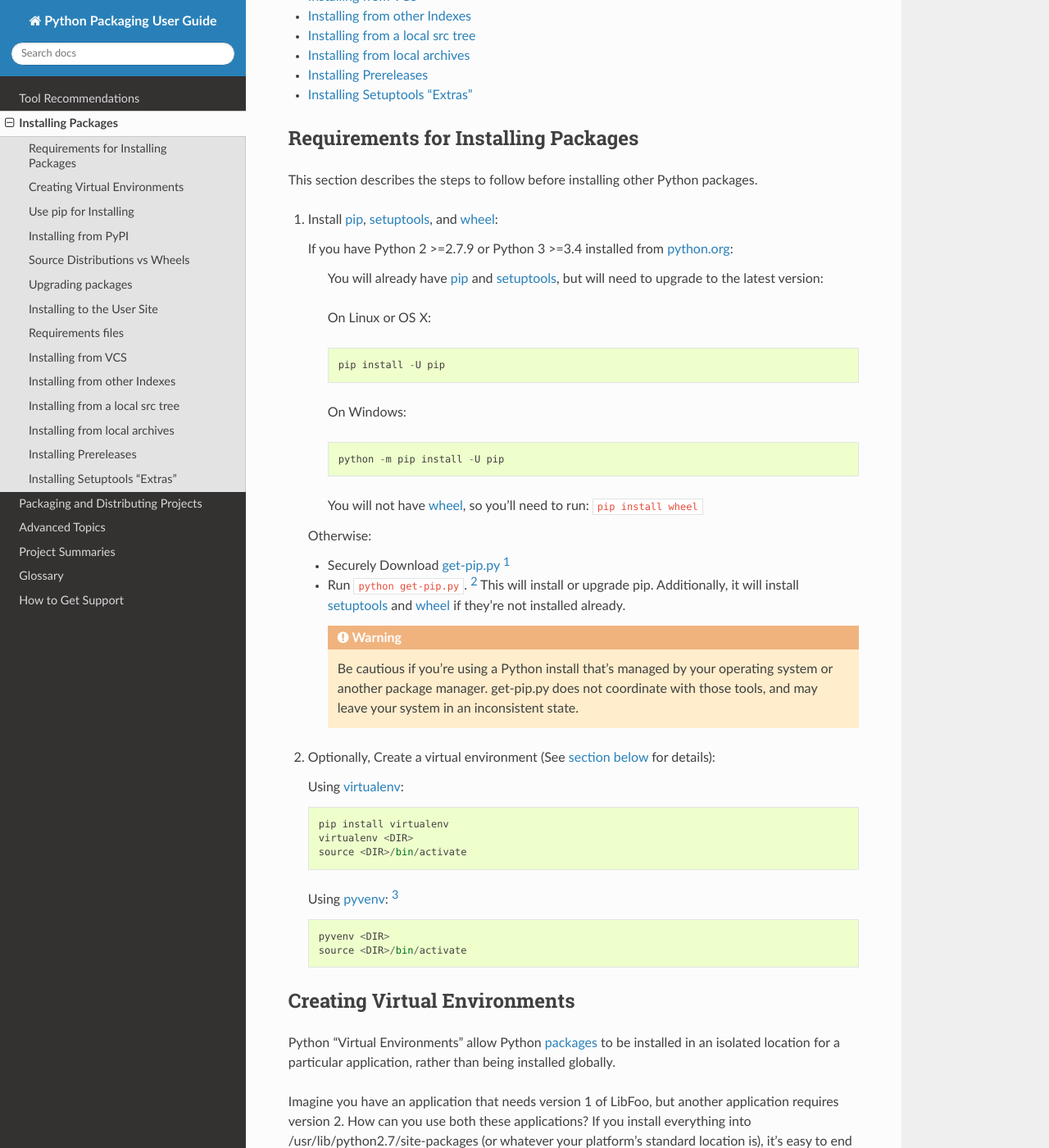
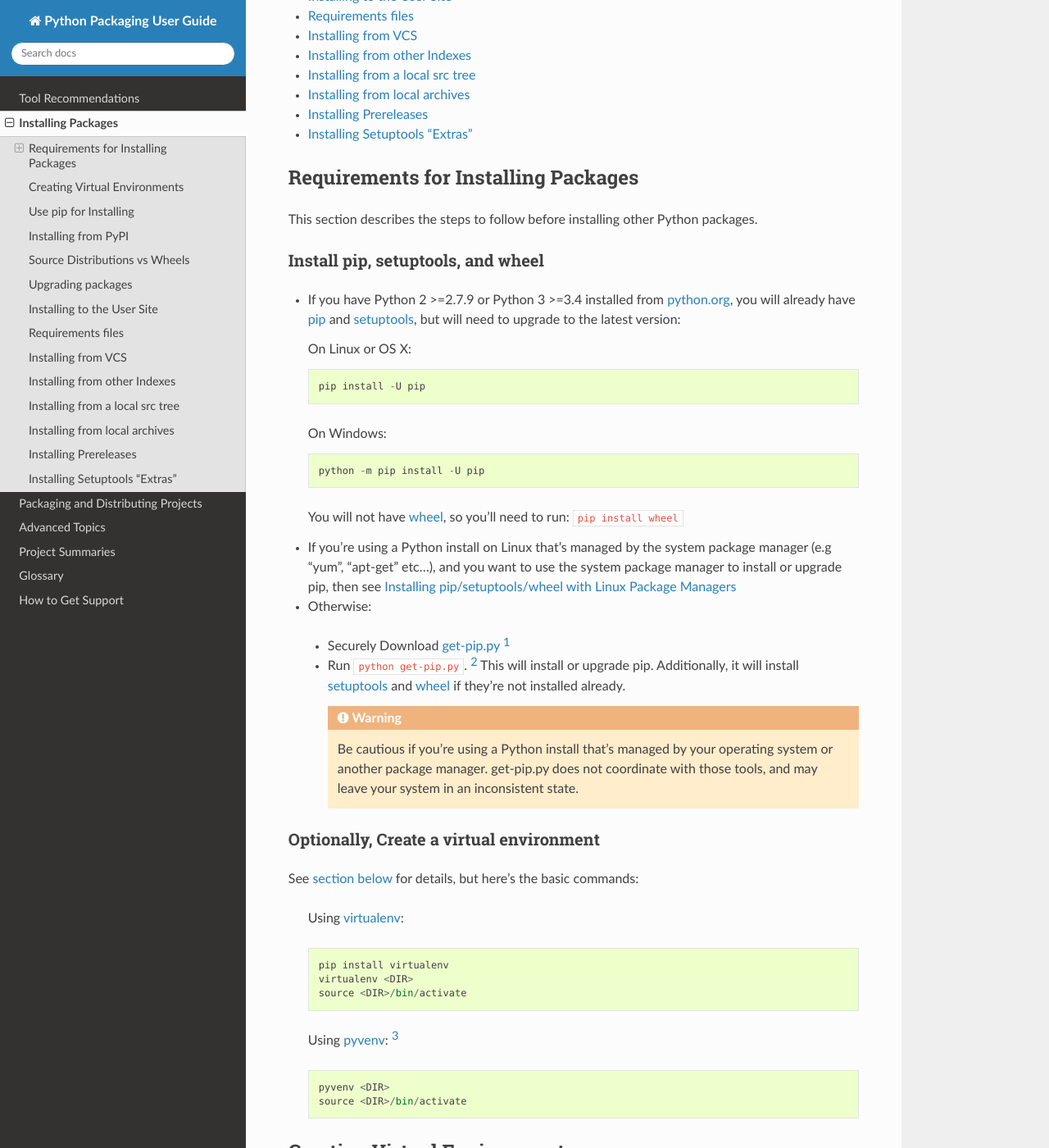
Before and after one commit to pypa/packaging.python.org, a Sphinx documentation site: the page built from source/installing.rst, in a window 1280 px wide and 1400 px high, scrolled down 692 px. Shown: the whole window at 82% size. Built offline with Sphinx 7.4.7 and the Read the Docs theme 2.0.0, drawn with Linux system fonts in a browser that asks for light colours; pages that are not in the unit, such as notebooks, are missing from menus; some of the changed text lies outside the part shown.

Commit message:
tool install instructions for linux pkg mgrs

```diff
--- a/source/additional.rst
+++ b/source/additional.rst
@@ -11,6 +11,7 @@ either of our guides on :doc:`installing` or :doc:`distributing`.
 .. toctree::
    :maxdepth: 1
 
+   install_requirements_linux
    extensions
    multiple_python_versions
    patching
--- a/source/installing.rst
+++ b/source/installing.rst
@@ -30,48 +30,55 @@ Requirements for Installing Packages
 This section describes the steps to follow before installing other Python
 packages.
 
-1. Install :ref:`pip`, :ref:`setuptools`, and :ref:`wheel`:
+Install pip, setuptools, and wheel
+----------------------------------
 
-   If you have Python 2 >=2.7.9 or Python 3 >=3.4 installed from `python.org
-   <https://www.python.org>`_:
+* If you have Python 2 >=2.7.9 or Python 3 >=3.4 installed from `python.org
+  <https://www.python.org>`_, you will already have :ref:`pip` and
+  :ref:`setuptools`, but will need to upgrade to the latest version:
 
-     You will already have :ref:`pip` and :ref:`setuptools`, but will need to
-     upgrade to the latest version:
+  On Linux or OS X:
 
-     On Linux or OS X:
+  ::
 
-     ::
-
-       pip install -U pip
+    pip install -U pip
 
 
-     On Windows:
+  On Windows:
 
-     ::
+  ::
 
-       python -m pip install -U pip
+    python -m pip install -U pip
 
-     You will not have :ref:`wheel`, so you'll need to run: ``pip install wheel``
+  You will not have :ref:`wheel`, so you'll need to run: ``pip install wheel``
 
-   Otherwise:
+* If you're using a Python install on Linux that's managed by the system package
+  manager (e.g "yum", "apt-get" etc...), and you want to use the system package
+  manager to install or upgrade pip, then see :ref:`Installing
+  pip/setuptools/wheel with Linux Package Managers`
 
-   * Securely Download `get-pip.py
-     <https://raw.github.com/pypa/pip/master/contrib/get-pip.py>`_ [1]_
+* Otherwise:
 
-   * Run ``python get-pip.py``. [2]_  This will install or upgrade pip.
-     Additionally, it will install :ref:`setuptools` and :ref:`wheel` if they're
-     not installed already.
+ * Securely Download `get-pip.py
+   <https://raw.github.com/pypa/pip/master/contrib/get-pip.py>`_ [1]_
 
-     .. warning::
+ * Run ``python get-pip.py``. [2]_  This will install or upgrade pip.
+   Additionally, it will install :ref:`setuptools` and :ref:`wheel` if they're
+   not installed already.
 
-        Be cautious if you're using a Python install that's managed by your
-        operating system or another package manager. get-pip.py does not
-        coordinate with those tools, and may leave your system in an
-        inconsistent state.
+   .. warning::
+
+      Be cautious if you're using a Python install that's managed by your
+      operating system or another package manager. get-pip.py does not
+      coordinate with those tools, and may leave your system in an
+      inconsistent state.
 
 
-2. Optionally, Create a virtual environment (See :ref:`section below <Creating
-   and using Virtual Environments>` for details):
+Optionally, Create a virtual environment
+----------------------------------------
+
+See :ref:`section below <Creating and using Virtual Environments>` for details,
+but here's the basic commands:
 
    Using :ref:`virtualenv`:
 
```
Also changed, not shown: source/install_requirements_linux.rst (added, +126 -0 lines).
